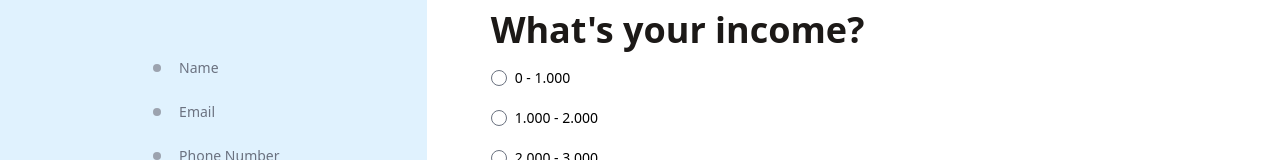
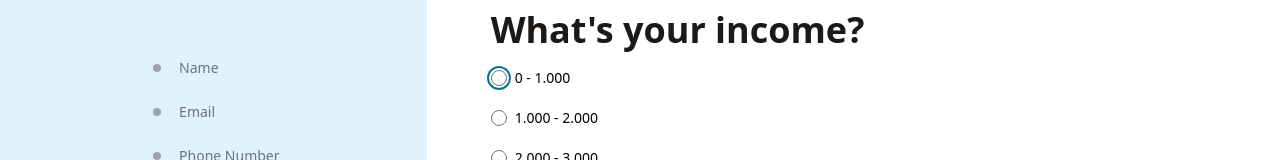
Before and after one commit to ikorotkaya/buena-onboarding, a React (Vite) app: page /onboarding/income in a window 1280 px wide. Shown: the part 198-358 px from the top of the page. Built offline with nearby package versions, Linux system fonts and the light colour scheme.

Commit message:
Prevent event propagation on keyboard navigation, allow navigating income radio buttons with keyboard

```diff
--- a/src/pages/FinalPage.tsx
+++ b/src/pages/FinalPage.tsx
@@ -16,6 +16,7 @@ export default function FinalPage() {
     const handleResize = () => {
       setWindowSize({ width: window.innerWidth, height: window.innerHeight });
     };
+
     window.addEventListener("resize", handleResize);
     return () => window.removeEventListener("resize", handleResize);
   }, []);
--- a/src/pages/HomePage.tsx
+++ b/src/pages/HomePage.tsx
@@ -16,6 +16,8 @@ export default function HomePage() {
     e.preventDefault();
 
     if (e.key === "Enter") {
+      e.stopPropagation();
+
       navigate(`/onboarding/${firstOnboardingPage}`);
     }
   };
--- a/src/pages/onboarding/Email.tsx
+++ b/src/pages/onboarding/Email.tsx
@@ -24,7 +24,10 @@ export default function Email() {
 
   const handleFormSubmit = (e: React.FormEvent<HTMLFormElement>) => {
     e.preventDefault();
+
     if (emailValid) {
+      e.stopPropagation();
+
       navigate(`/onboarding/${nextOnboardingPage}`);
     }
   };
--- a/src/pages/onboarding/Income.tsx
+++ b/src/pages/onboarding/Income.tsx
@@ -25,8 +25,10 @@ export default function Income() {
   };
 
   const handleFormSubmit = (e: React.KeyboardEvent) => {
-    e.preventDefault();
     if (incomeValid && e.key === "Enter") {
+      e.preventDefault();
+      e.stopPropagation();
+
       navigate(`/onboarding/${nextOnboardingPage}`);
     }
   };
@@ -48,12 +50,13 @@ export default function Income() {
             >
               <input
                 onKeyDown={handleFormSubmit}
+                onChange={handleIncomeChange}
                 type="radio"
                 id={`income-${index}`}
+                name="income"
                 value={range.value}
-                autoFocus={income === range.value}
+                autoFocus={income ? income === range.value : index === 0}
                 checked={income === range.value}
-                onChange={handleIncomeChange}
                 className="h-4 w-4 mr-2 checked:bg-cyan-700 checked:focus:bg-cyan-700 focus:ring-cyan-700 cursor-pointer"
               />
 
--- a/src/pages/onboarding/Name.tsx
+++ b/src/pages/onboarding/Name.tsx
@@ -25,6 +25,8 @@ export default function Name() {
     e.preventDefault();
 
     if (nameValid) {
+      e.stopPropagation();
+
       navigate(`/onboarding/${nextOnboardingPage}`);
     }
   };
--- a/src/pages/onboarding/PhoneNumber.tsx
+++ b/src/pages/onboarding/PhoneNumber.tsx
@@ -28,7 +28,10 @@ export default function PhoneNumber() {
 
   const handleFormSubmit = (e: React.FormEvent<HTMLFormElement>) => {
     e.preventDefault();
+
     if (phoneNumberValid) {
+      e.stopPropagation();
+
       navigate(`/onboarding/${nextOnboardingPage}`);
     }
   };
--- a/src/pages/onboarding/Summary.tsx
+++ b/src/pages/onboarding/Summary.tsx
@@ -22,7 +22,11 @@ export default function Summary() {
   );
 
   const handleKeyDown = (e: KeyboardEvent) => {
+    e.preventDefault();
+
     if (e.key === "Enter" && submitButtonEnabled) {
+      e.stopPropagation();
+
       navigate(`/final-page`);
     }
   };
```
